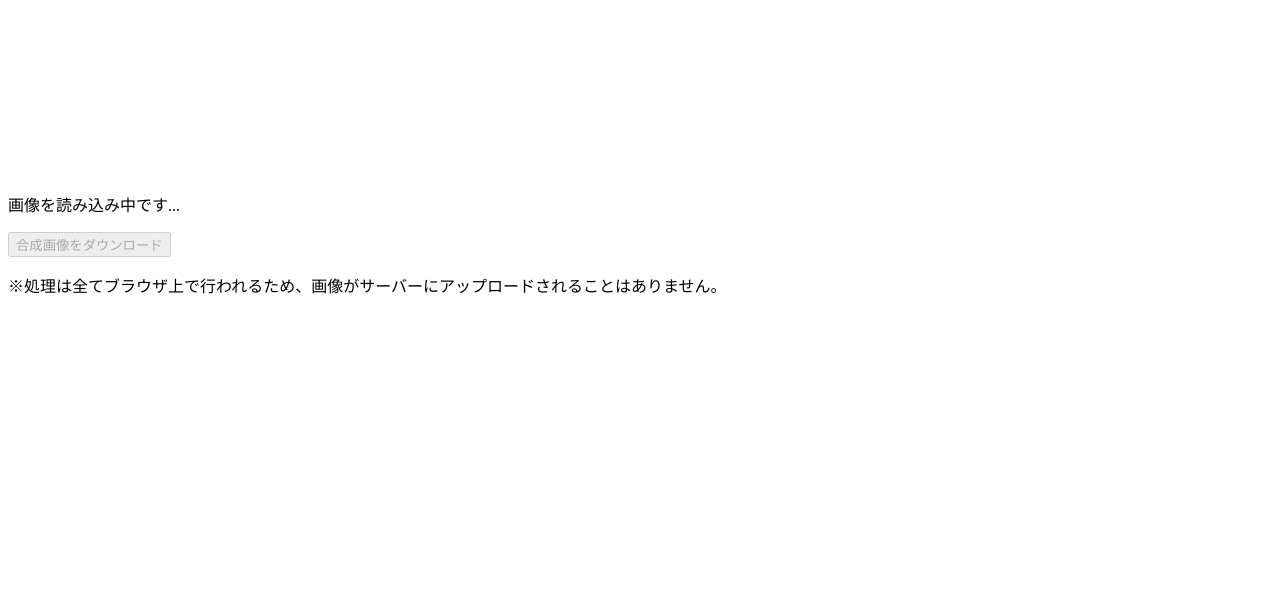
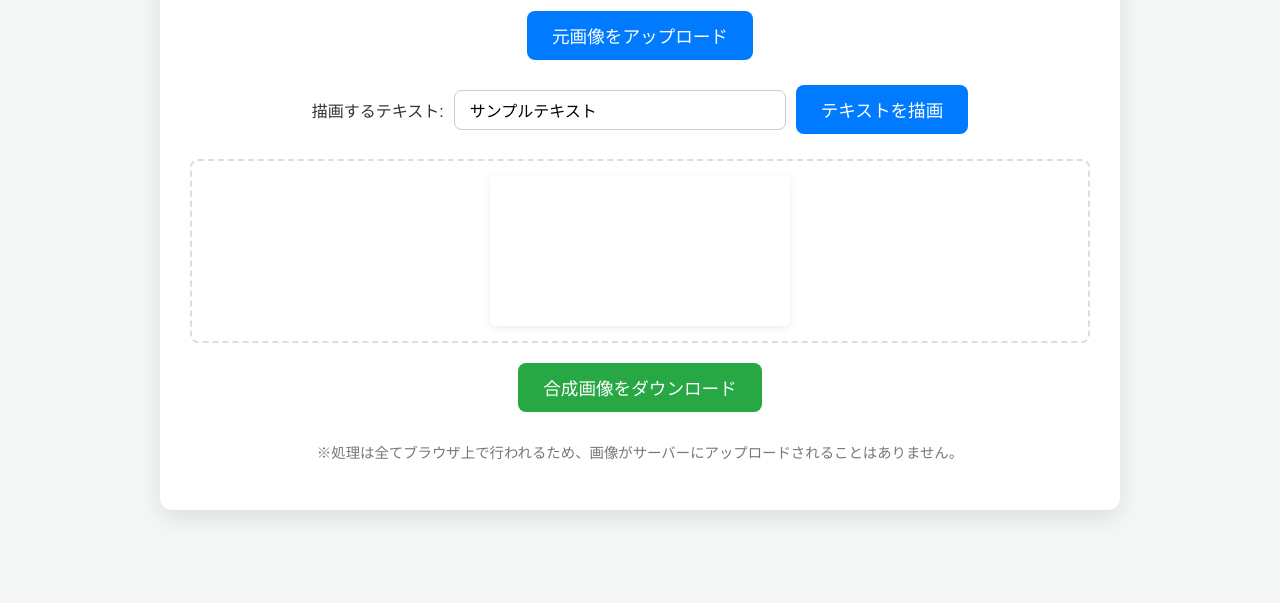
Before and after one commit to matsugematsuge/aori-tool, a plain HTML site: page index.html in a window 1280 px wide. Shown: the part 197-800 px from the top of the page. Drawn offline with Linux system fonts and the light colour scheme.

Commit message:
Update style.css

```diff
--- a/style.css
+++ b/style.css
@@ -1,5 +1,118 @@
-/* 既存のスタイルに加えて、以下を追加 */
+body {
+    font-family: 'Arial', sans-serif;
+    margin: 0;
+    padding: 20px;
+    background-color: #f4f7f6;
+    color: #333;
+    display: flex;
+    justify-content: center;
+    align-items: flex-start; /* 上部に寄せる */
+    min-height: 100vh;
+    box-sizing: border-box;
+}
 
+.container {
+    background-color: #fff;
+    padding: 30px;
+    border-radius: 12px;
+    box-shadow: 0 8px 24px rgba(0, 0, 0, 0.1);
+    text-align: center;
+    max-width: 900px; /* 最大幅を設定 */
+    width: 100%;
+    margin-top: 30px; /* 上部に余白 */
+}
+
+h1 {
+    color: #2c3e50;
+    margin-bottom: 20px;
+    font-size: 2em;
+}
+
+p {
+    line-height: 1.6;
+    margin-bottom: 15px;
+}
+
+.input-section, .controls-section {
+    margin-bottom: 25px;
+}
+
+.button {
+    display: inline-block;
+    background-color: #007bff;
+    color: white;
+    padding: 12px 25px;
+    border: none;
+    border-radius: 8px;
+    cursor: pointer;
+    font-size: 1.1em;
+    transition: background-color 0.3s ease, transform 0.2s ease;
+    text-decoration: none; /* for anchor tags if used */
+}
+
+.button:hover {
+    background-color: #0056b3;
+    transform: translateY(-2px);
+}
+
+.button:active {
+    transform: translateY(0);
+}
+
+.button.primary {
+    background-color: #28a745;
+}
+
+.button.primary:hover {
+    background-color: #218838;
+}
+
+/* ファイル入力は見えないようにして、ラベルをボタンとして使う */
+input[type="file"] {
+    display: none;
+}
+
+.canvas-area {
+    margin: 20px 0;
+    border: 2px dashed #ddd;
+    border-radius: 8px;
+    padding: 15px;
+    min-height: 150px; /* キャンバスが表示されるまでの最低限の高さ */
+    display: flex;
+    justify-content: center;
+    align-items: center;
+    flex-direction: column;
+    overflow: hidden; /* キャンバスが枠からはみ出さないように */
+}
+
+canvas {
+    max-width: 100%; /* 親要素に合わせて幅を調整 */
+    height: auto; /* アスペクト比を維持 */
+    display: block; /* 余分なスペースを削除 */
+    border-radius: 5px;
+    box-shadow: 0 2px 8px rgba(0, 0, 0, 0.08);
+}
+
+#message {
+    color: #666;
+    font-style: italic;
+}
+
+.hidden {
+    display: none;
+}
+
+button:disabled {
+    background-color: #cccccc;
+    cursor: not-allowed;
+    transform: none;
+}
+
+.note {
+    font-size: 0.9em;
+    color: #777;
+    margin-top: 30px;
+}
 .text-input-section {
     margin-bottom: 25px;
     display: flex; /* Flexboxを使って要素を横並びにする */
```
